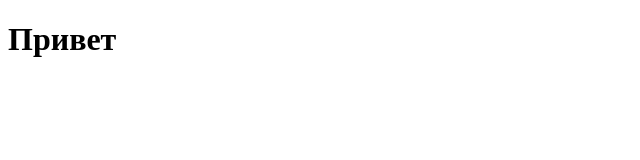
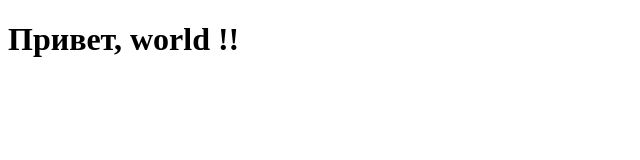
Before and after one commit to Alena-ux/r.app, a plain HTML site: page index.html in a window 1280 px wide. Shown: the whole page, without its empty margins (0-640 px from the left). Drawn offline with Linux system fonts and the light colour scheme.

Commit message:
add commit

```diff
--- a/index.html
+++ b/index.html
@@ -6,7 +6,7 @@
     <title>Document</title>
 </head>
 <body>
-    <h1> Привет </h1>
+    <h1> Привет, world !!</h1>
     <script src="index.js"></script>
 </body>
 </html>
--- a/index.js
+++ b/index.js
@@ -17,3 +17,5 @@ var res_3 = summa(array_3);
 console.log("Результат: "+ res);
 console.log("Результат: "+ res_2);
 console.log("Результат: "+ res_3);
+
+console.log("привет, мир!!");
```
